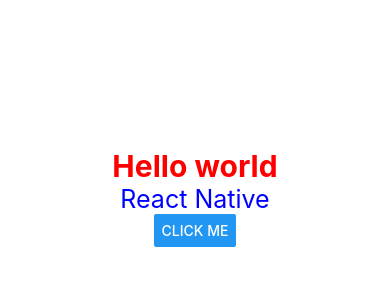
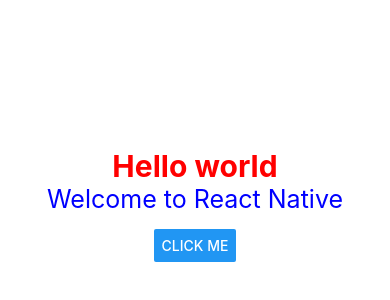
Before and after one commit to Nadil-Dulran/MobileTestApp, a React Native app: screen / in a window 390 px wide. Shown: the part 52-352 px from the top of the page. Built offline with nearby package versions, Linux system fonts and the light colour scheme.

Commit message:
Update button component alignments

```diff
--- a/App.tsx
+++ b/App.tsx
@@ -13,7 +13,9 @@
           }}>
       Hello world</Text>
       <Text style={{fontSize: 25,
-          color: 'blue'}}>
+          color: 'blue',
+          marginBottom: 15
+          }}>Welcome to
       React Native</Text>
     <Button title="Click Me" onPress={() => Alert.alert('Button Clicked')}/>
       </View>
```
